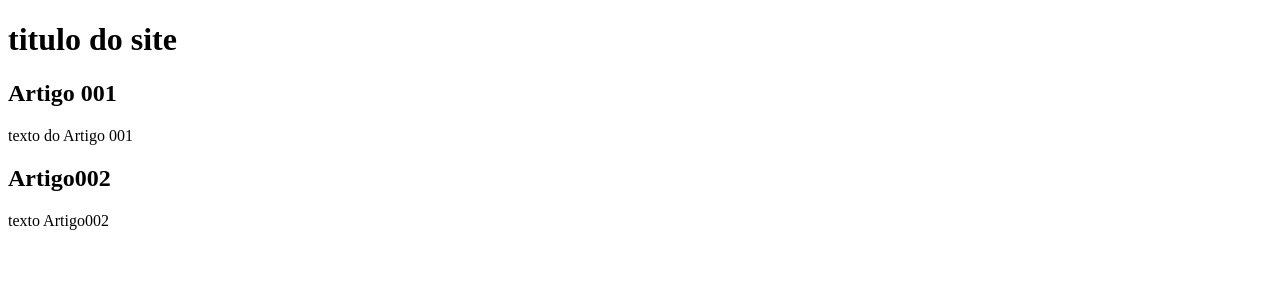
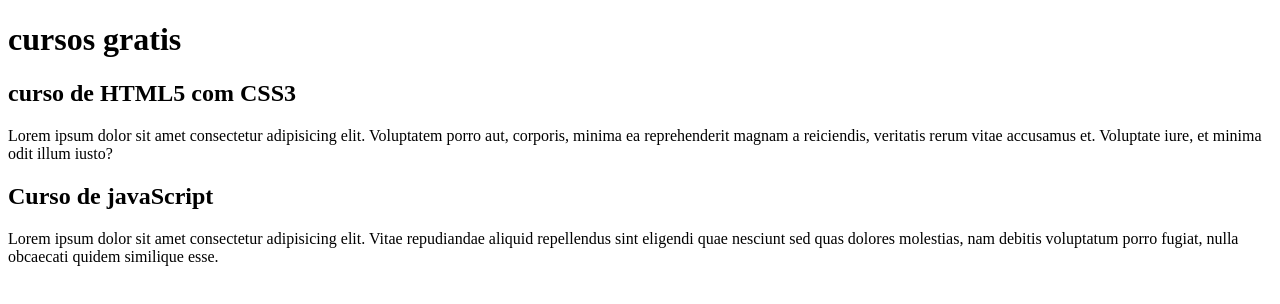
Before and after one commit to DiegoSant7/projeto-sitev2, a plain HTML site: page index.html in a window 1280 px wide. Drawn offline with Linux system fonts and the light colour scheme.

Commit message:
Update index.html

```diff
--- a/index.html
+++ b/index.html
@@ -9,15 +9,15 @@
 <body>
     <main>
         <header>
-            <h1> titulo do site </h1>
+            <h1> cursos gratis</h1>
         </header>
         <article>
-            <h2> Artigo 001</h2>
-            <p>texto do Artigo 001</p>
+            <h2> curso de HTML5 com CSS3</h2>
+            <p>Lorem ipsum dolor sit amet consectetur adipisicing elit. Voluptatem porro aut, corporis, minima ea reprehenderit magnam a reiciendis, veritatis rerum vitae accusamus et. Voluptate iure, et minima odit illum iusto?</p>
         <article>
             <article>
-            <h2>Artigo002</h2>
-            <p>texto Artigo002</p>
+            <h2>Curso de javaScript</h2>
+            <p>Lorem ipsum dolor sit amet consectetur adipisicing elit. Vitae repudiandae aliquid repellendus sint eligendi quae nesciunt sed quas dolores molestias, nam debitis voluptatum porro fugiat, nulla obcaecati quidem similique esse.</p>
         </article>
     </main>
 </body>
```
